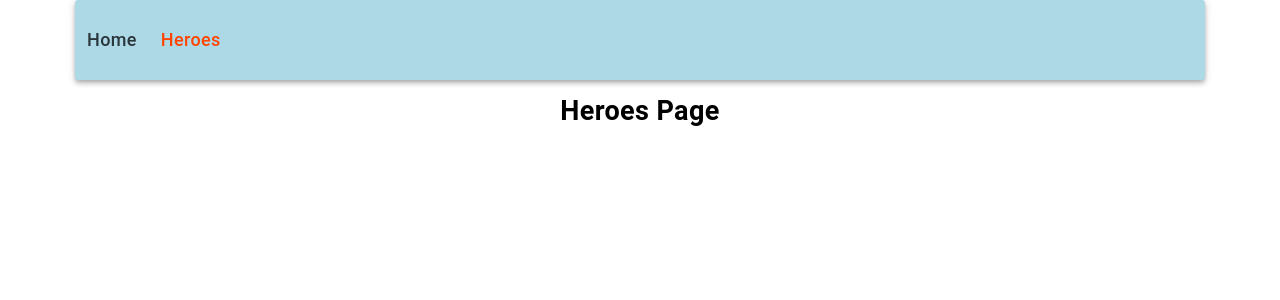
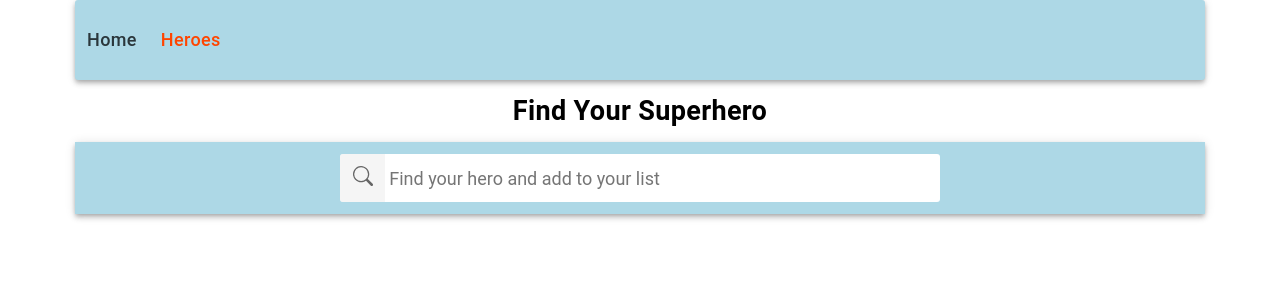
Before and after one commit to SergiusNahnoinyi/superheroes-project, a React (Create React App) app in the folder client/: page /heroes in a window 1280 px wide. Shown: the top 300 px of the page. Built offline with nearby package versions, Linux system fonts and the light colour scheme.

Commit message:
Implements getting heroes by search from the superheroes api

```diff
--- a/client/src/components/HeroesGallery/HeroesGallery.js
+++ b/client/src/components/HeroesGallery/HeroesGallery.js
@@ -8,18 +8,14 @@ export default function HeroesGallery({ heroes }) {
     <ul className={styles.gallery}>
       {heroes &&
         heroes.map((hero) => (
-          <li key={hero._id} className={styles.item}>
+          <li key={hero._id || hero.id} className={styles.item}>
             <Link to={`/heroes/${hero._id}`} className={styles.link}>
               <img
                 className={styles.image}
-                src={
-                  hero.images
-                    ? hero.images
-                    : "https://raw.githubusercontent.com/SergiusNahnoinyi/superheroes-project/main/public/logo512.png"
-                }
+                src={hero.images || hero.image.url}
                 alt={hero.real_name}
               />
-              <h3 className={styles.title}>{hero.nickname}</h3>
+              <h3 className={styles.title}>{hero.nickname || hero.name}</h3>
             </Link>
           </li>
         ))}
--- /dev/null
+++ b/client/src/components/SearchBar/SearchBar.js
@@ -0,0 +1,49 @@
+import { useState } from "react";
+import { BsSearch } from "react-icons/bs";
+import { toast } from "react-toastify";
+
+import PropTypes from "prop-types";
+
+import styles from "./SearchBar.module.css";
+
+export default function SearchBar({ onSubmit }) {
+  const [query, setQuery] = useState("");
+
+  const handleChange = (e) => {
+    setQuery(e.currentTarget.value);
+  };
+
+  const handleSubmit = (e) => {
+    e.preventDefault();
+
+    if (query.trim() === "") {
+      return toast.error("Type your hero's name");
+    }
+    onSubmit(query);
+    setQuery("");
+  };
+
+  return (
+    <header className={styles.searchBar}>
+      <form className={styles.searchForm} onSubmit={handleSubmit}>
+        <button type="submit" className={styles.button}>
+          <BsSearch style={{ width: 20, height: 20 }} />
+        </button>
+
+        <input
+          className={styles.input}
+          type="text"
+          value={query}
+          onChange={handleChange}
+          autoComplete="off"
+          autoFocus
+          placeholder="Find your hero and add to your list"
+        />
+      </form>
+    </header>
+  );
+}
+
+SearchBar.propTypes = {
+  onSubmit: PropTypes.func.isRequired,
+};
--- /dev/null
+++ b/client/src/components/SearchBar/SearchBar.module.css
@@ -0,0 +1,56 @@
+.searchBar {
+  display: flex;
+  justify-content: center;
+  align-items: center;
+  min-height: 64px;
+  margin-bottom: 20px;
+  padding-right: 24px;
+  padding-left: 24px;
+  padding-top: 12px;
+  padding-bottom: 12px;
+  color: #fff;
+  background-color: var(--secondary-background-color);
+  box-shadow: 0px 2px 4px -1px rgba(0, 0, 0, 0.2),
+    0px 4px 5px 0px rgba(0, 0, 0, 0.14), 0px 1px 10px 0px rgba(0, 0, 0, 0.12);
+}
+
+.searchForm {
+  display: flex;
+  align-items: center;
+  width: 100%;
+  max-width: 600px;
+  background-color: #fff;
+  border-radius: 3px;
+  overflow: hidden;
+}
+
+.button {
+  display: inline-block;
+  width: 48px;
+  height: 48px;
+  border: 0;
+  opacity: 0.6;
+  transition: opacity 250ms cubic-bezier(0.4, 0, 0.2, 1);
+  cursor: pointer;
+  outline: none;
+}
+
+.button:hover {
+  opacity: 1;
+}
+
+.input {
+  display: inline-block;
+  width: 100%;
+  font: inherit;
+  font-size: 20px;
+  border: none;
+  outline: none;
+  padding-left: 4px;
+  padding-right: 4px;
+}
+
+.input::placeholder {
+  font: inherit;
+  font-size: 18px;
+}
--- /dev/null
+++ b/client/src/components/SearchBar/index.js
@@ -0,0 +1,3 @@
+import SearchBar from "./SearchBar";
+
+export default SearchBar;
--- a/client/src/pages/HeroesPage.js
+++ b/client/src/pages/HeroesPage.js
@@ -1,7 +1,49 @@
+import { useState, useEffect } from "react";
+import { useNavigate, useLocation } from "react-router-dom";
+import { toast } from "react-toastify";
+import { ToastContainer } from "react-toastify";
+
+import SearchBar from "../components/SearchBar";
+import HeroesGallery from "../components/HeroesGallery";
+
+import { getHeroesBySearch } from "../services/heroesApi";
+
+import "react-toastify/dist/ReactToastify.css";
+
 export default function HeroesPage() {
+  const [heroName, setHeroName] = useState("");
+  const [heroes, setHeroes] = useState(null);
+
+  let navigate = useNavigate();
+  const location = useLocation();
+  const searchURL = new URLSearchParams(location.search).get("query");
+
+  useEffect(() => {
+    if (!heroName) {
+      return setHeroName(searchURL);
+    }
+    getHeroesBySearch(heroName).then((results) => {
+      if (!results) {
+        toast.error("Not found");
+        return setHeroes(null);
+      }
+      setHeroes(results);
+    });
+  }, [heroName, searchURL]);
+
+  const handleFormSubmit = (query) => {
+    setHeroName(query);
+    navigate({ ...location, search: `query=${query}` });
+  };
+
   return (
     <section>
-      <h1 style={{ marginBottom: "16px", textAlign: "center" }}>Heroes Page</h1>
+      <h1 style={{ marginBottom: "16px", textAlign: "center" }}>
+        Find Your Superhero
+      </h1>
+      <SearchBar onSubmit={handleFormSubmit} />
+      <HeroesGallery heroes={heroes} />
+      <ToastContainer />
     </section>
   );
 }
--- a/client/src/pages/HomePage.js
+++ b/client/src/pages/HomePage.js
@@ -12,7 +12,9 @@ export default function HomePage() {
 
   return (
     <section>
-      <h1 style={{ marginBottom: "16px", textAlign: "center" }}>Superheroes</h1>
+      <h1 style={{ marginBottom: "16px", textAlign: "center" }}>
+        Your Superheroes List
+      </h1>
       <HeroesGallery heroes={heroes} />
     </section>
   );
--- a/client/src/services/heroesApi.js
+++ b/client/src/services/heroesApi.js
@@ -23,3 +23,14 @@ export async function getHeroById(heroId) {
     console.error(error);
   }
 }
+
+export async function getHeroesBySearch(heroName) {
+  const url = `https://www.superheroapi.com/api.php/1239994973410759/search/${heroName}`;
+  try {
+    const { data } = await axios.get(url);
+    console.log(data.results);
+    return data.results;
+  } catch (error) {
+    console.error(error);
+  }
+}
```
